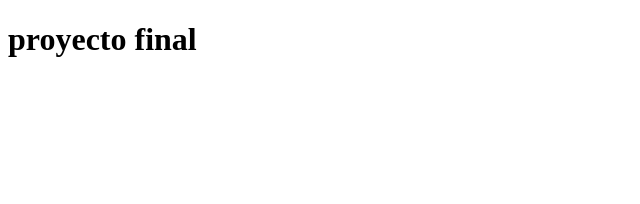
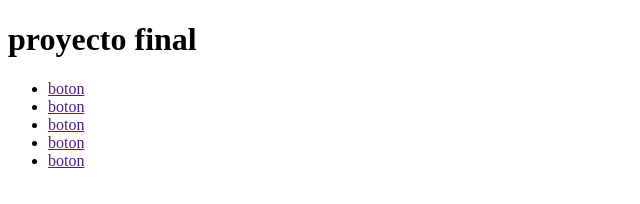
Before and after one commit to Mauricio-al/repositorio2, a plain HTML site: page index.html in a window 1280 px wide. Shown: the whole page, without its empty margins (0-640 px from the left). Drawn offline with Linux system fonts and the light colour scheme.

Commit message:
menu botones

```diff
--- a/index.html
+++ b/index.html
@@ -7,5 +7,14 @@
 </head>
 <body>
  <h1>proyecto final </h1>
+ <nav>
+     <ul>
+         <li><a href="">boton</a></li>
+         <li><a href="">boton</a></li>
+         <li><a href="">boton</a></li>
+         <li><a href="">boton</a></li>
+         <li><a href="">boton</a></li>
+     </ul>
+ </nav>
 </body>
 </html>
```
